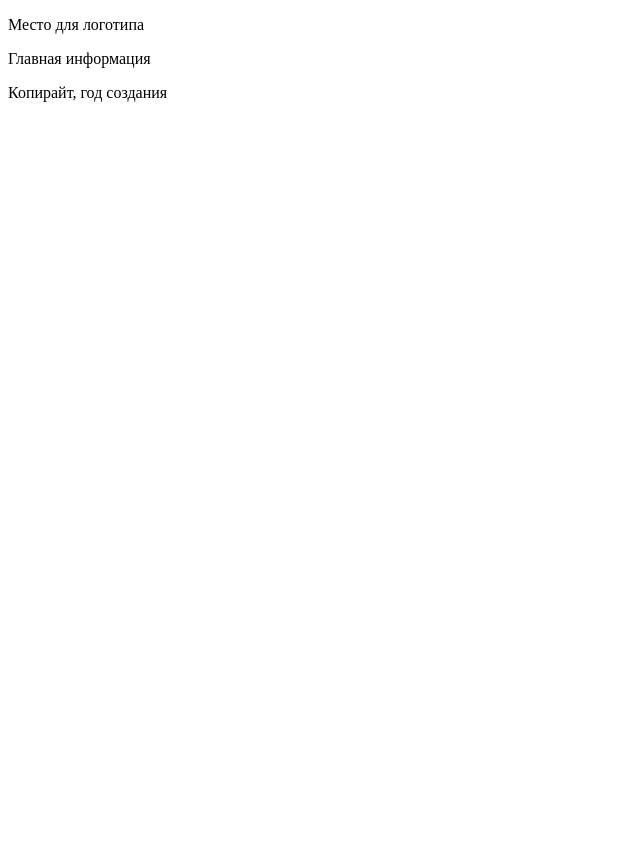
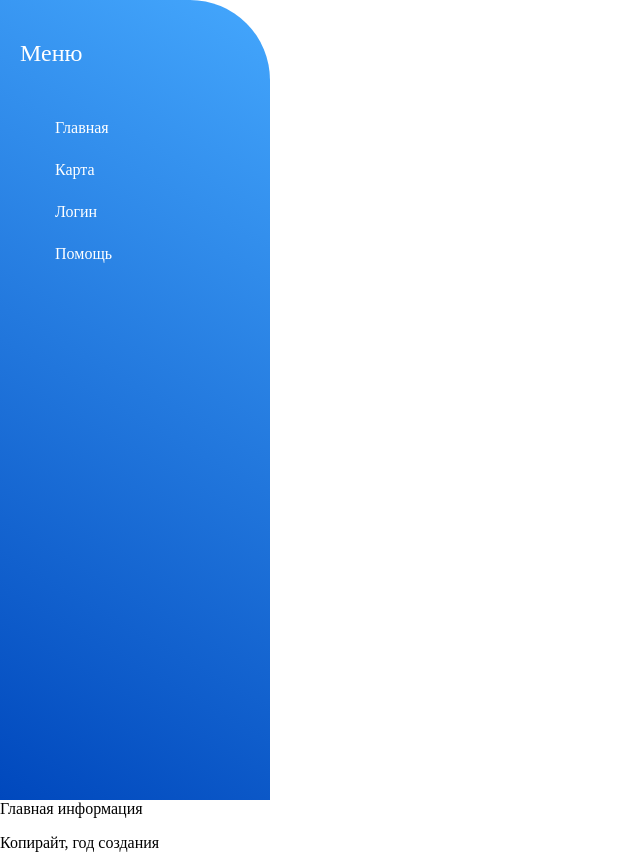
Before and after one commit to izlatin/travel_net, a Django app: page / in a window 1280 px wide. Shown: the whole page, without its empty margins (0-640 px from the left). Before the commit the page ends 102 px from the top, so only its background shows below. Run offline with Django 3.2, Linux system fonts and the light colour scheme.

Commit message:
navigation

```diff
--- /dev/null
+++ b/travelnet/static_dev/css/styles.css
@@ -0,0 +1,87 @@
+aside {
+  color: #fff;
+  width: 250px;
+  padding-left: 20px;
+  height: 100vh;
+  background-image: linear-gradient(30deg , #0048bd, #44a7fd);
+  border-top-right-radius: 80px;
+}
+
+aside a {
+  font-size: 16px;
+  color: #fff;
+  display: block;
+  padding: 12px;
+  padding-left: 30px;
+  text-decoration: none;
+  -webkit-tap-highlight-color:transparent;
+}
+
+aside a:hover {
+  color: #3f5efb;
+  background: #fff;
+  outline: none;
+  position: relative;
+  background-color: #fff;
+  border-top-left-radius: 20px;
+  border-bottom-left-radius: 20px;
+}
+
+aside a i {
+  margin-right: 5px;
+}
+
+aside a:hover::after {
+  content: "";
+  position: absolute;
+  background-color: transparent;
+  bottom: 100%;
+  right: 0;
+  height: 35px;
+  width: 35px;
+  border-bottom-right-radius: 18px;
+  box-shadow: 0 20px 0 0 #fff;
+}
+
+aside a:hover::before {
+  content: "";
+  position: absolute;
+  background-color: transparent;
+  top: 38px;
+  right: 0;
+  height: 35px;
+  width: 35px;
+  border-top-right-radius: 18px;
+  box-shadow: 0 -20px 0 0 #fff;
+}
+
+aside p {
+  margin: 0;
+  font-size: 24px;
+  padding: 40px 0;
+}
+
+body {
+  font-family: 'Montserrat';
+  width: 100%;
+  height: 100vh;
+  margin: 0;
+}
+/*
+.social {
+  height: 0;
+}
+
+.social i:before {
+  width: 14px;
+  height: 14px;
+  font-size: 14px;
+  position: fixed;
+  color: #fff;
+  background: #0077B5;
+  padding: 10px;
+  border-radius: 50%;
+  top:5px;
+  right:5px;
+}
+*/
--- a/travelnet/templates/base.html
+++ b/travelnet/templates/base.html
@@ -3,6 +3,7 @@
 <html lang="ru">
   <head>
     <title>{% block title%} Заголовок {% endblock %}</title>
+    <link rel="stylesheet" href="{% static 'css/styles.css' %}">
 
     <link rel="apple-touch-icon" sizes="180x180" href="{% static 'img/fav/apple-touch-icon.png' %}">
     <link rel="icon" type="image/png" sizes="32x32" href="{% static 'img/fav/favicon-32x32.png' %}">
--- a/travelnet/templates/includes/header.html
+++ b/travelnet/templates/includes/header.html
@@ -1,4 +1,21 @@
 <header>
-  <p>Место для логотипа</p>
-  <nan></nan>
+  <aside>
+    <p> Меню </p>
+    <a href="javascript:void(0)">
+      <i class="fa fa-user-o" aria-hidden="true"></i>
+      Главная
+    </a>
+    <a href="javascript:void(0)">
+      <i class="fa fa-clone" aria-hidden="true"></i>
+      Карта
+    </a>
+    <a href="javascript:void(0)">
+      <i class="fa fa-star-o" aria-hidden="true"></i>
+      Логин
+    </a>
+    <a href="javascript:void(0)">
+      <i class="fa fa-trash-o" aria-hidden="true"></i>
+      Помощь
+    </a>
+  </aside>
 </header>
```
